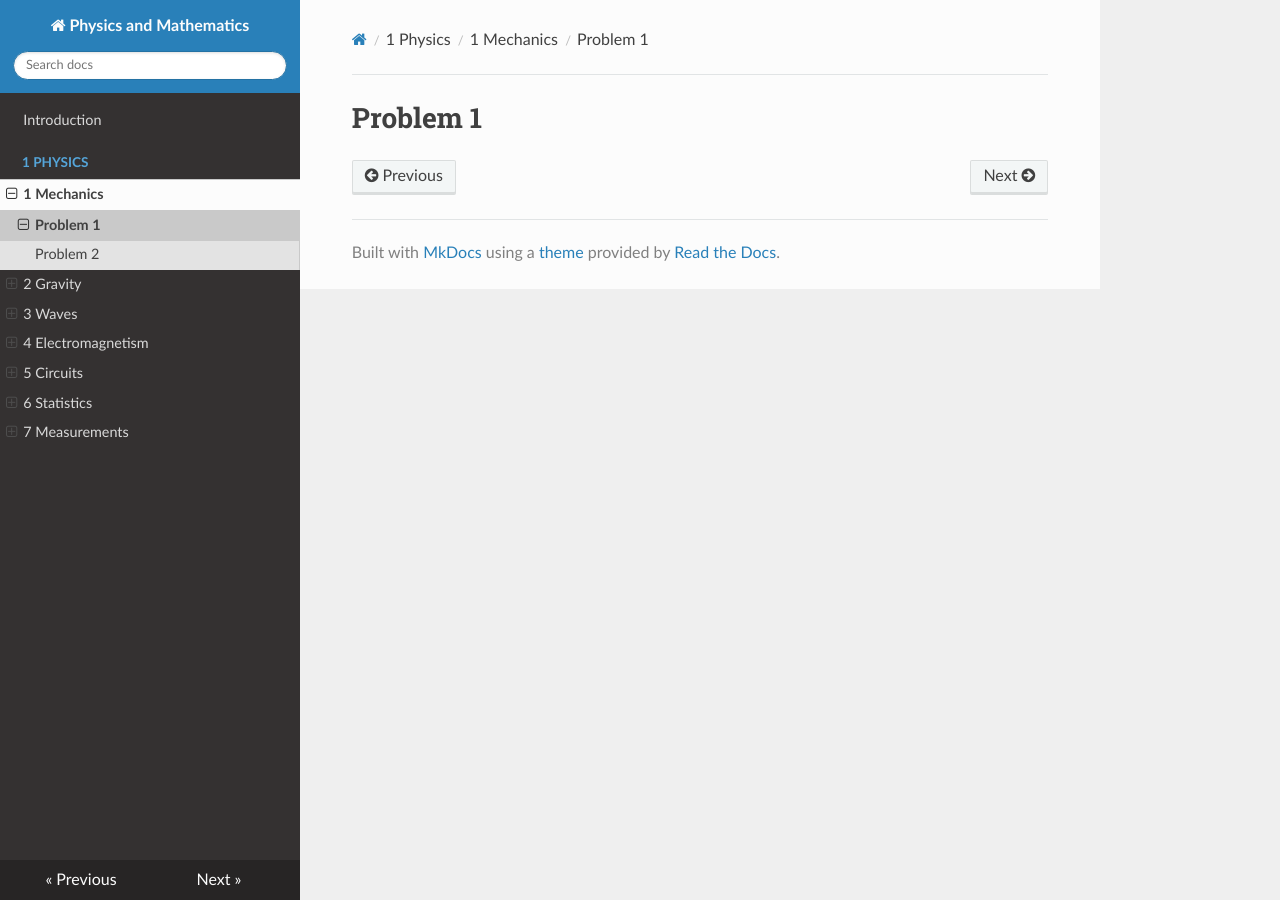
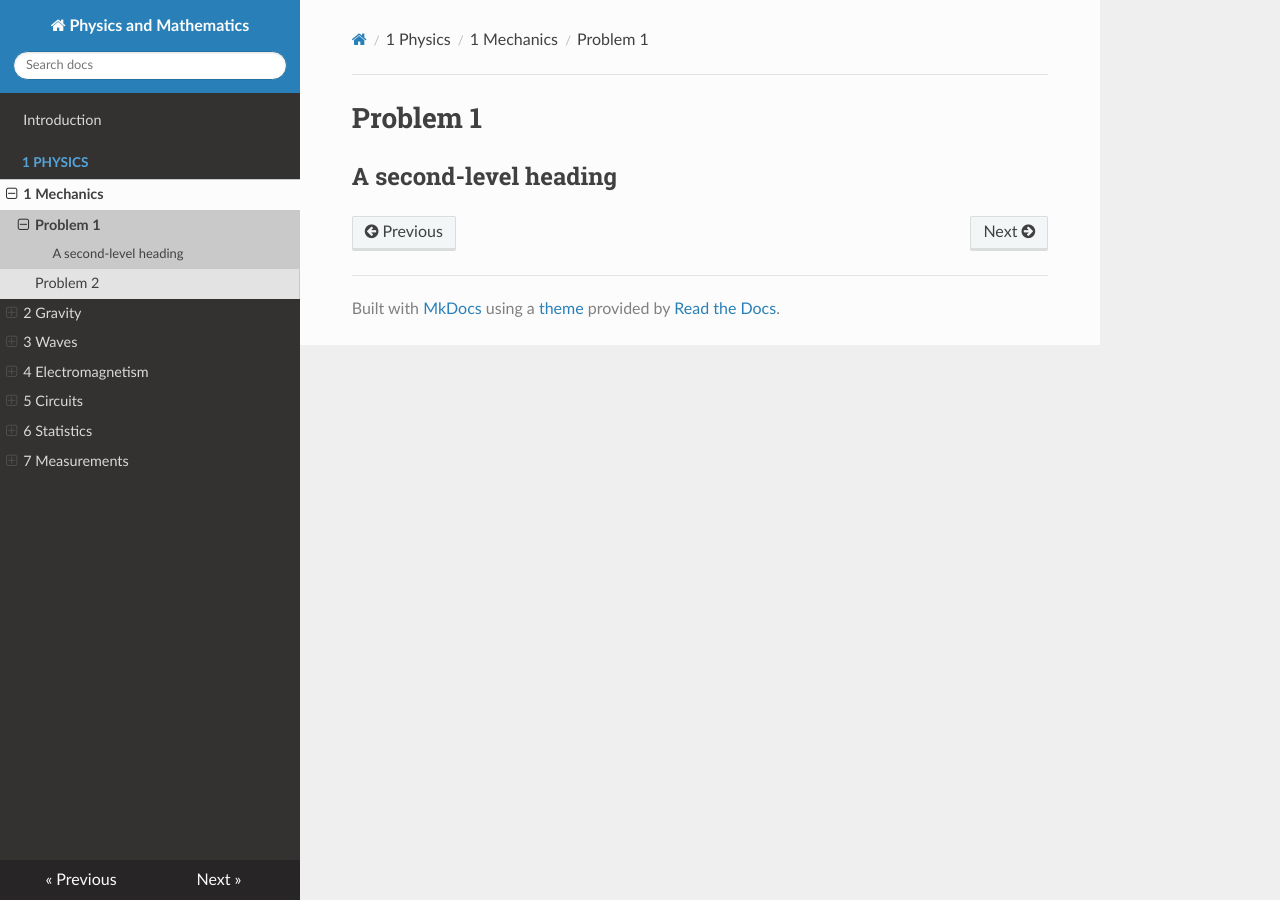
Before and after one commit to madzongwekudzanai/solutions_repo, an MkDocs documentation site: the page built from docs/1 Physics/1 Mechanics/Problem_1.md, in a window 1280 px wide. Built offline with MkDocs 1.6.1, drawn with Linux system fonts in a browser that asks for light colours; nearby versions of some CDN libraries.

Commit message:
Update Problem_1.md

```diff
--- a/docs/1 Physics/1 Mechanics/Problem_1.md
+++ b/docs/1 Physics/1 Mechanics/Problem_1.md
@@ -1 +1,2 @@
 # Problem 1
+## A second-level heading
```
